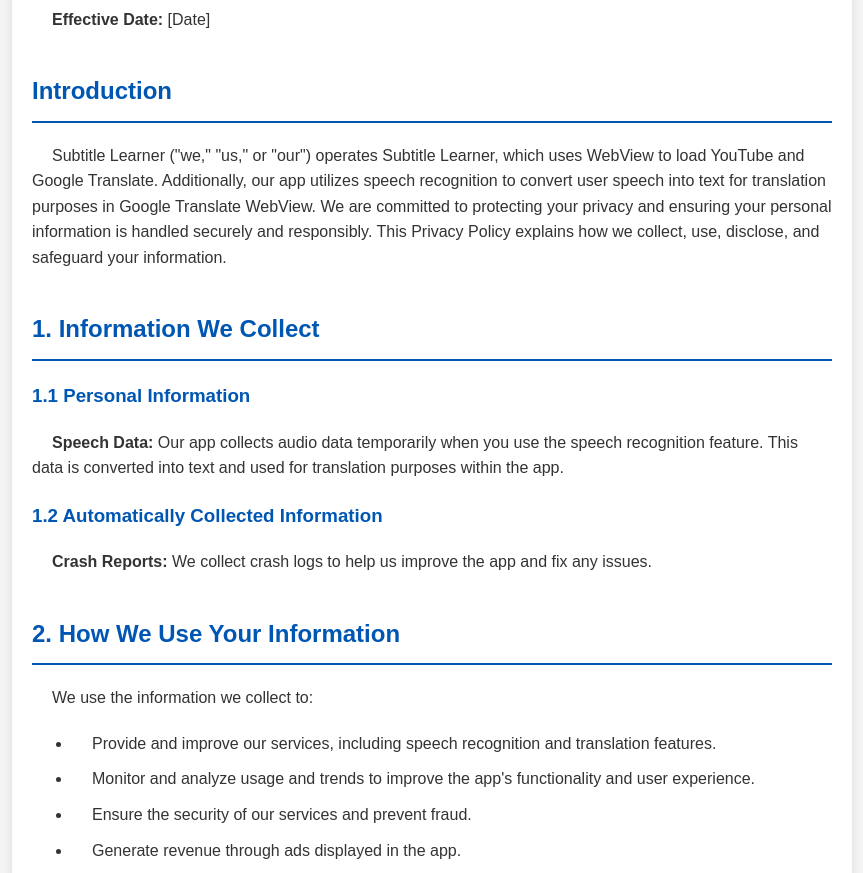
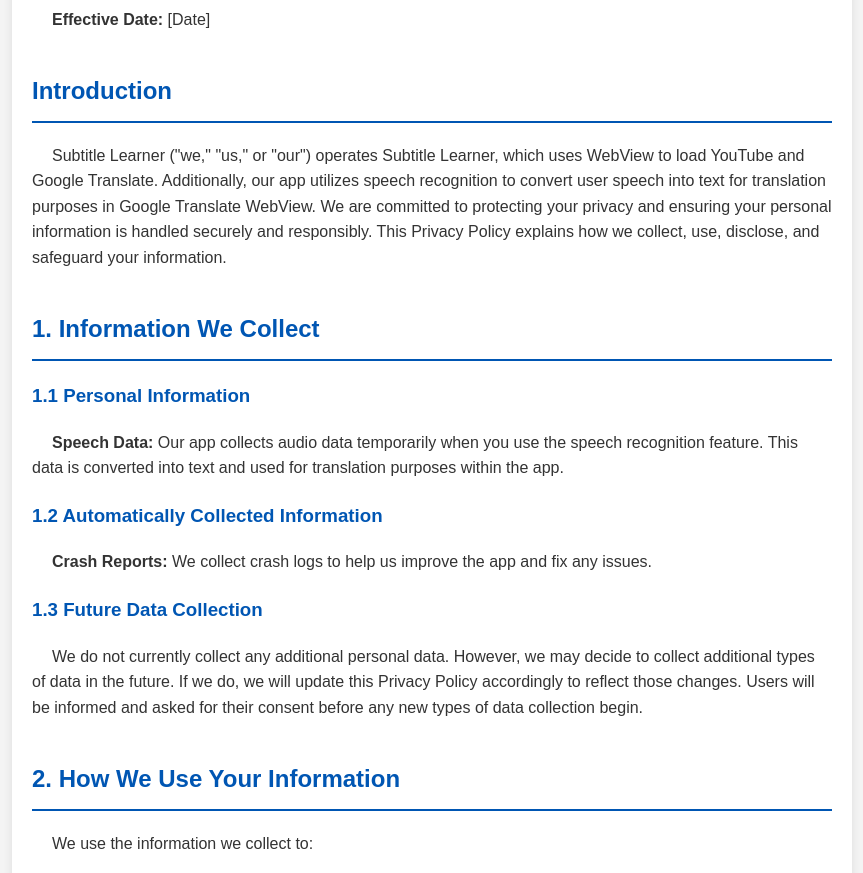
Before and after one commit to Hadeed0/privacy-policy, a plain HTML site: page index.html in a window 1280 px wide. Shown: the part 156-1029 px from the top of the page, without its empty margins (208-1071 px from the left). Drawn offline with Linux system fonts and the light colour scheme.

Commit message:
Update index.html

```diff
--- a/index.html
+++ b/index.html
@@ -20,6 +20,10 @@
 
         <h3>1.2 Automatically Collected Information</h3>
         <p><strong>Crash Reports:</strong> We collect crash logs to help us improve the app and fix any issues.</p>
+
+            <h3>1.3 Future Data Collection</h3>
+        <p>We do not currently collect any additional personal data. However, we may decide to collect additional types of data in the future. If we do, we will update this Privacy Policy accordingly to reflect those changes. Users will be informed and asked for their consent before any new types of data collection begin.</p>
+
 
         <h2>2. How We Use Your Information</h2>
         <p>We use the information we collect to:</p>
```
